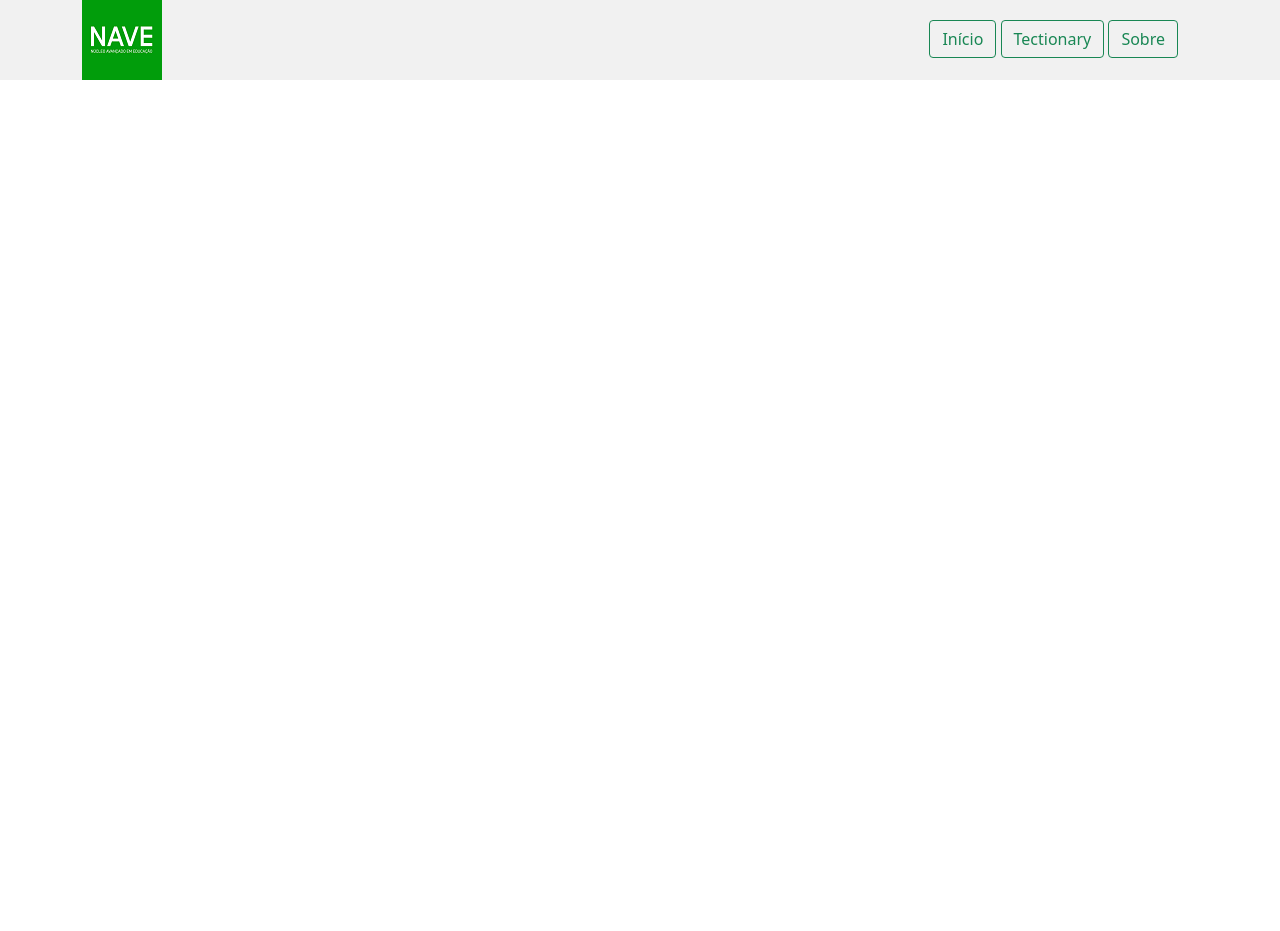
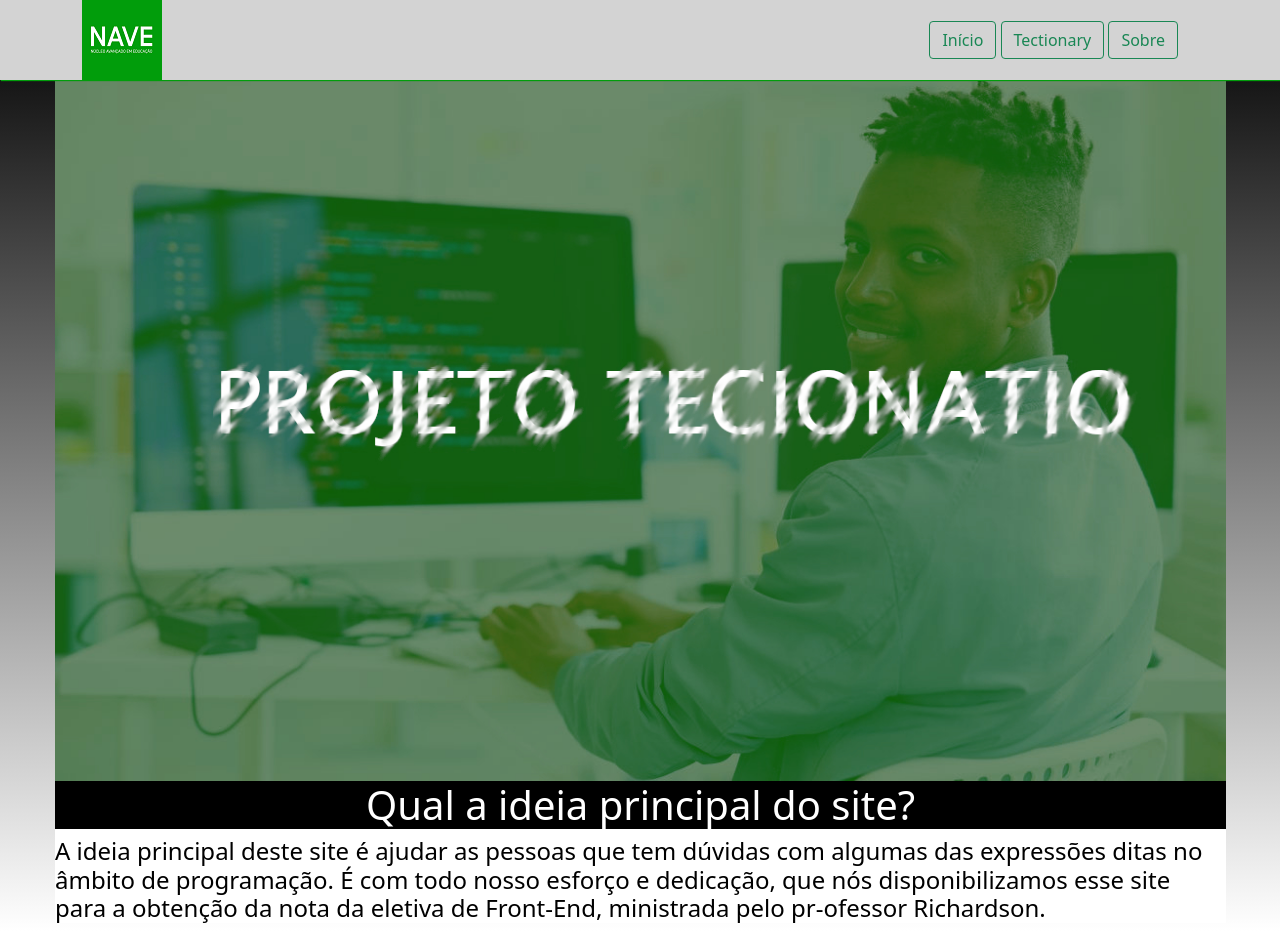
Before and after one commit to LuizNery-2/Tectionary, a plain HTML site: page index.html in a window 1280 px wide. Before the commit the page ends 800 px from the top, so only its background shows below. Drawn offline with nearby package versions, Linux system fonts and the light colour scheme.

Commit message:
Modificações na tela Inicial da página
coisas simples adicionadas

```diff
--- a/css/style.css
+++ b/css/style.css
@@ -1,14 +1,35 @@
+:root
+{
+    --mainColor:rgb(211, 211, 211);
+    --corVerde:rgb(1, 157, 11);
+}
 body
-{ width: 100%;
-  height: 100%;
-
+{
+    width: 100%;
+    height: 100%;
+    background-image: linear-gradient(to top, white, black);
+}
+main{
+    width: 91.5%;
+    margin-left: 55px;
+    background-color: white;
+    color: black;
+}
+.pergunta{
+    font-size: 40px;
+}
+h2{
+    text-align: center;
+    background-color: black;
+    color: white;
 }
 .cabecalho1
 {
     width: 100%;
     height:80px;
-    background-color:  rgb(241, 241, 241);
-
+    margin: auto;
+    box-shadow: 1px 1px 1px rgb(1, 157, 11);
+    background-color: var(--mainColor);
 }
 .corButao
 {
@@ -19,10 +40,7 @@ body
 {
     width: 10%;
     float: left;
-
-
 }
-
 a.one
 {
    color: inherit;
--- a/index.html
+++ b/index.html
@@ -5,41 +5,33 @@
     <meta http-equiv="X-UA-Compatible" content="IE=edge">
     <meta name="viewport" content="width=device-width, initial-scale=1.0">
     <title>Tectionary</title>
+    <link rel="shortcut icon" href="img/favicon/favicon-32x32.png" type="image/x-icon">
     <link href="https://cdn.jsdelivr.net/npm/bootstrap@5.0.1/dist/css/bootstrap.min.css" rel="stylesheet" integrity="sha384-+0n0xVW2eSR5OomGNYDnhzAbDsOXxcvSN1TPprVMTNDbiYZCxYbOOl7+AMvyTG2x" crossorigin="anonymous">
     <link rel="stylesheet" href=".\css\style.css">
+        <style>
 
-    <!--Mama-->
+        </style>
 </head>
 <body>
      <header>
-      <div class="cabecalho1">
+      <div class="navbar navbar-expand-md fixed-top cabecalho1">
          <div class="container">
-
               <div class="logo">
                   <a href="index.html"><img src="img\Logo.png" alt=""></a>
-
              </div>
              <div class="corButao" >
-
                 <button type="button" class="btn btn-outline-success"><a href="index.html" class="one">Início</a></button>
                 <button type="button" class="btn btn-outline-success"><a href="Tectionary.html"class ="one">Tectionary</a></button>
                 <button type="button" class="btn btn-outline-success"><a href="Sobre.html" class="one">Sobre</a></button>
                </div>
-
            </div>
         </div>
-
      </header>
-
-
-
-
-
-
-
-
-
-
+    <main>
+    <img src="img/melhorImagem.jpeg" class="img-fluid" alt="Projeto Tecionário">
+        <h2 class="text-fluid pergunta">Qual a ideia principal do site?</h2>
+            <h4>A ideia principal deste site é ajudar as pessoas que tem dúvidas com algumas das expressões ditas no âmbito de programação. É com todo nosso esforço e dedicação, que nós disponibilizamos esse site para a obtenção da nota da eletiva de Front-End, ministrada pelo pr-ofessor Richardson.</h4>
+    </main>
 
     <script src="https://cdn.jsdelivr.net/npm/bootstrap@5.0.1/dist/js/bootstrap.bundle.min.js" integrity="sha384-gtEjrD/SeCtmISkJkNUaaKMoLD0//ElJ19smozuHV6z3Iehds+3Ulb9Bn9Plx0x4" crossorigin="anonymous"></script>
     <script src="https://cdn.jsdelivr.net/npm/@popperjs/core@2.9.2/dist/umd/popper.min.js" integrity="sha384-IQsoLXl5PILFhosVNubq5LC7Qb9DXgDA9i+tQ8Zj3iwWAwPtgFTxbJ8NT4GN1R8p" crossorigin="anonymous"></script>
```
Also changed, not shown: Sobre.html (+1 -11 lines), Tectionary.html (+1 -12 lines), img/favicon/favicon-32x32.png (added), img/melhorImagem.jpeg (added).
